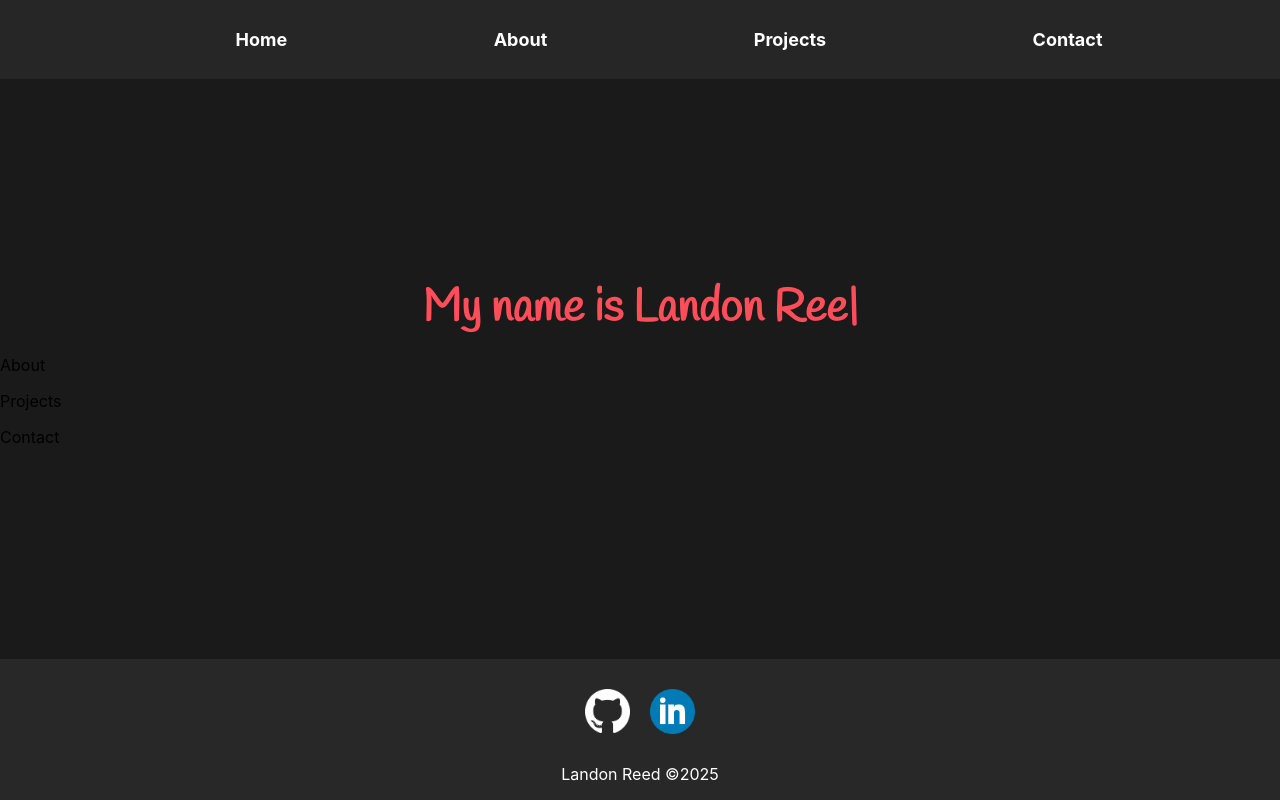
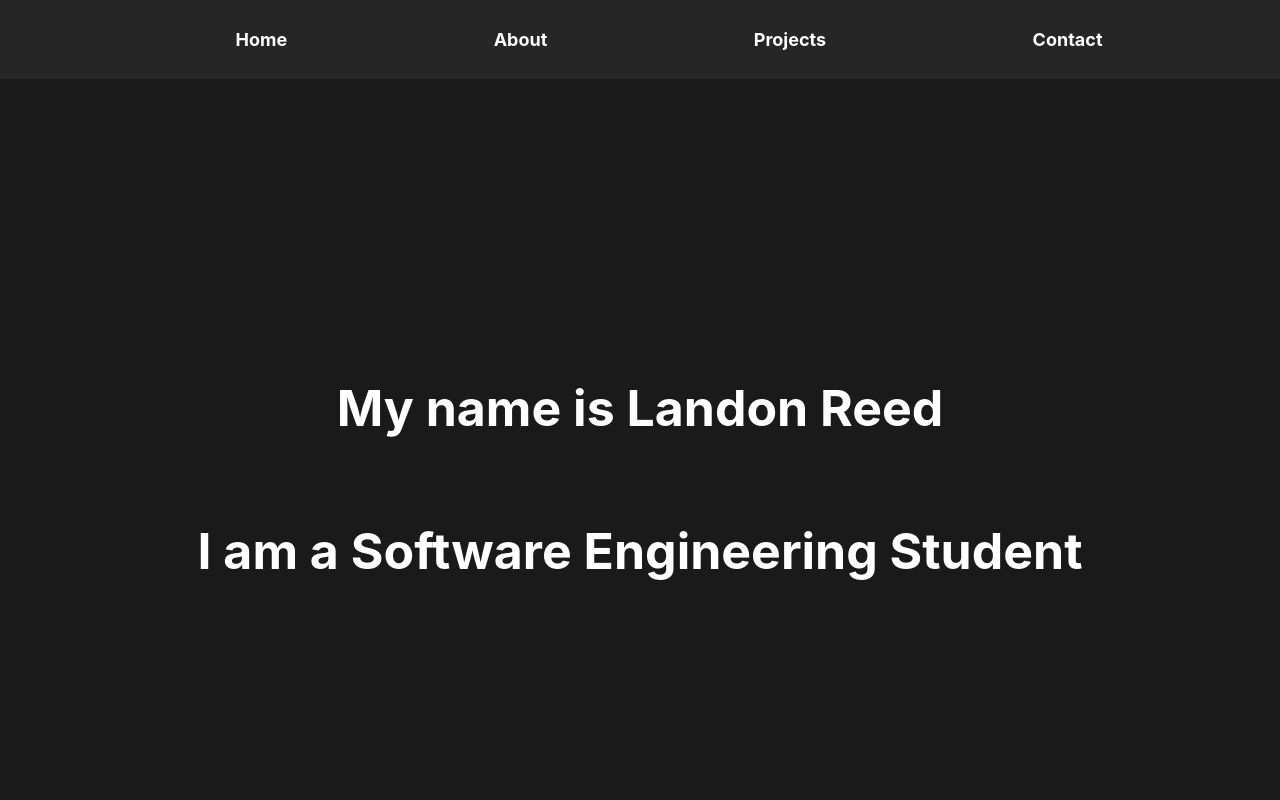
Before and after one commit to LReed03/portfolio, a React (Create React App) app: page / in a window 1280 px wide. Shown: the top 800 px of the page. Built offline with nearby package versions, Linux system fonts and the light colour scheme.

Commit message:
Finished the reveal animation and fixed the page sizes

```diff
--- /dev/null
+++ b/src/About.css
@@ -0,0 +1,3 @@
+.about-container{
+    height: 100vh;
+}
--- a/src/About.js
+++ b/src/About.js
@@ -1,9 +1,10 @@
 import React from "react";
 import Header from "./Header";
+import './About.css';
 
 function About(){
     return(
-        <div>
+        <div className="about-container">
             <p>About</p>
         </div>
     )
--- /dev/null
+++ b/src/Contact.css
@@ -0,0 +1,3 @@
+.contact-container{
+    height: 100vh;
+}
--- a/src/Contact.js
+++ b/src/Contact.js
@@ -1,8 +1,9 @@
 import React from "react";
+import './Contact.css';
 
 function Contact(){
     return(
-        <div>
+        <div className="contact-container">
             <p>Contact</p>
         </div>
     )
--- a/src/Footer.css
+++ b/src/Footer.css
@@ -13,8 +13,6 @@
     background-color: #282828;
     margin: auto;
     justify-content: center;
-    bottom: 0;
-    position: fixed;
     width: 100%;
 }
 
@@ -27,4 +25,6 @@
 .footer-container p{
     color: white;
     text-align: center;
+    margin: 0;
+    padding: 10px;
 }
--- /dev/null
+++ b/src/Home.css
@@ -0,0 +1,16 @@
+.home-container h2{
+    color: white;
+    font-weight: bold;
+    font-size: 50px;
+
+}
+
+.home-container{
+    margin: auto;
+    display: flex;
+    flex-direction: column;
+    justify-content: center;
+    align-items: center;
+    text-align: center;
+    height: 100vh;
+}
--- a/src/Home.js
+++ b/src/Home.js
@@ -1,10 +1,16 @@
 import React from "react";
-import TypeWritterName from "./TypeWriterName";
+import './Home.css';
+import Reveal from "./Reveal";
 
 function Home(){
     return(
-        <div>
-            <TypeWritterName/>
+        <div className="home-container">
+            <Reveal direction="left">
+                <h2>My name is Landon Reed</h2>
+            </Reveal>
+            <Reveal direction="right">
+                <h2>I am a Software Engineering Student</h2>
+            </Reveal>
         </div>
     );
 }
--- /dev/null
+++ b/src/Reveal.js
@@ -0,0 +1,71 @@
+import React, { useEffect, useRef } from "react";
+import { motion, useAnimation, useInView } from "framer-motion";
+
+function Reveal({ children, width = "fit-content", direction = "left" }) {
+  const ref = useRef(null);
+  const isInView = useInView(ref, { once: true });
+  const mainControls = useAnimation();
+  const slideControls = useAnimation();
+
+  useEffect(() => {
+    if (isInView) {
+      slideControls.start("visible");
+      setTimeout(() => {
+        mainControls.start("visible");
+      }, 250);
+    }
+  }, [isInView]);
+
+  const textVariants = {
+    hidden: {
+      opacity: 0,
+      x: direction === "left" ? -75 : 75,
+    },
+    visible: {
+      opacity: 1,
+      x: 0,
+    },
+  };
+
+  const overlayVariants = {
+    hidden: {
+      [direction]: 0,
+    },
+    visible: {
+      [direction]: "100%",
+    },
+  };
+
+  const overlayStyle = {
+    position: "absolute",
+    top: 0,
+    bottom: 0,
+    left: direction === "left" ? 0 : "auto",
+    right: direction === "right" ? 0 : "auto",
+    background: "#1a1a1a",
+    zIndex: 20,
+  };
+
+  return (
+    <div ref={ref} style={{ position: "relative", width, overflow: "hidden" }}>
+      <motion.div
+        variants={textVariants}
+        initial="hidden"
+        animate={mainControls}
+        transition={{ duration: 0.75 }}
+      >
+        {children}
+      </motion.div>
+
+      <motion.div
+        variants={overlayVariants}
+        initial="hidden"
+        animate={slideControls}
+        transition={{ duration: 0.75 }}
+        style={overlayStyle}
+      />
+    </div>
+  );
+}
+
+export default Reveal;
```
Also changed, not shown: src/App.css (line endings or trailing spaces).
